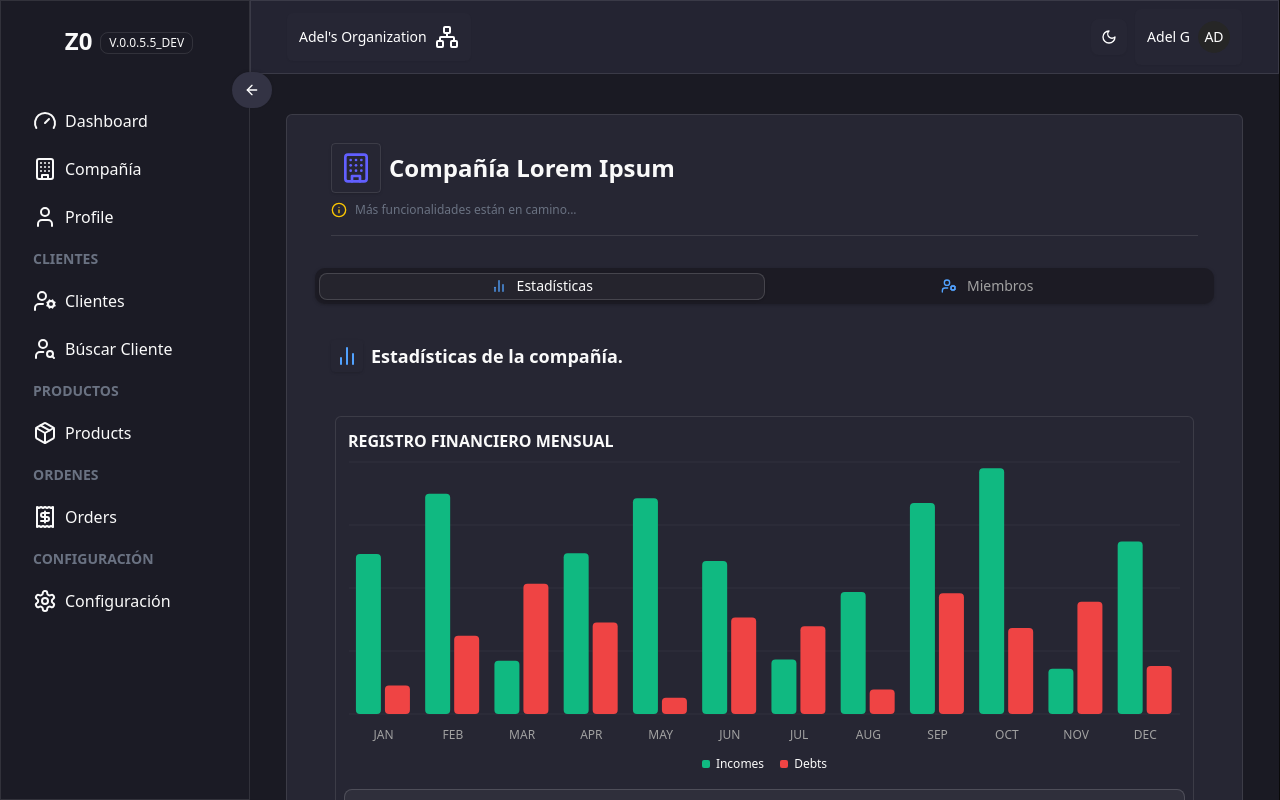
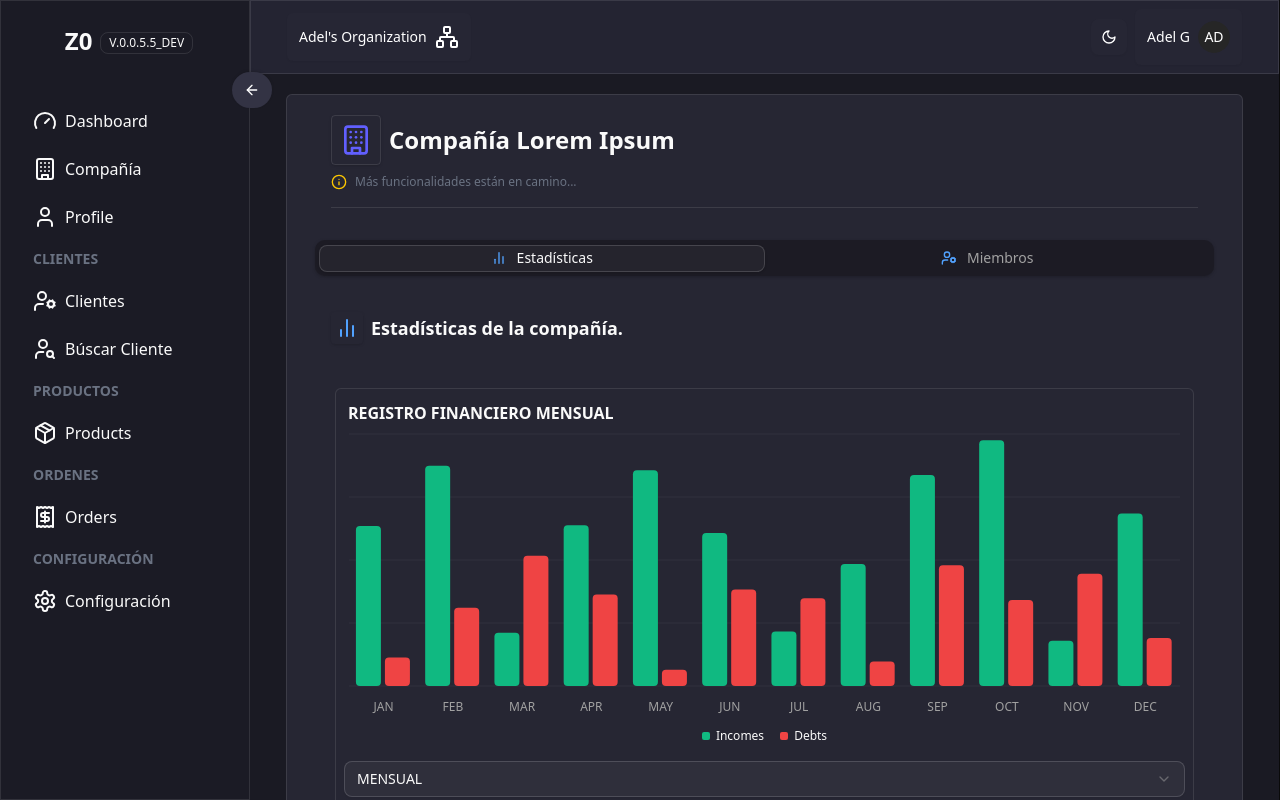
Before and after one commit to AdelGann/finventa-frontend-v1, a React (Vite) app: page /Company in a window 1280 px wide. Built offline with nearby package versions, Linux system fonts and the light colour scheme.

Commit message:
feat(layouts): update layout

```diff
--- a/src/routes/layouts/Content/Content.layout.tsx
+++ b/src/routes/layouts/Content/Content.layout.tsx
@@ -4,7 +4,7 @@ import { AnimatePresence, motion } from "framer-motion"
 export const Content = () => {
   return (
     <div>
-      <div className="sm:p-2 sm:m-5 bg:white dark:bg-[#262633] border rounded-sm">
+      <div className="sm:px-2 sm:pb-2 sm:mx-5 sm:mb-5 bg:white dark:bg-[#262633] border rounded-sm">
         <div className="bg-opacity-50 dark:bg-opacity-50 rounded-lg">
           <AnimatePresence>
             <motion.section
```
